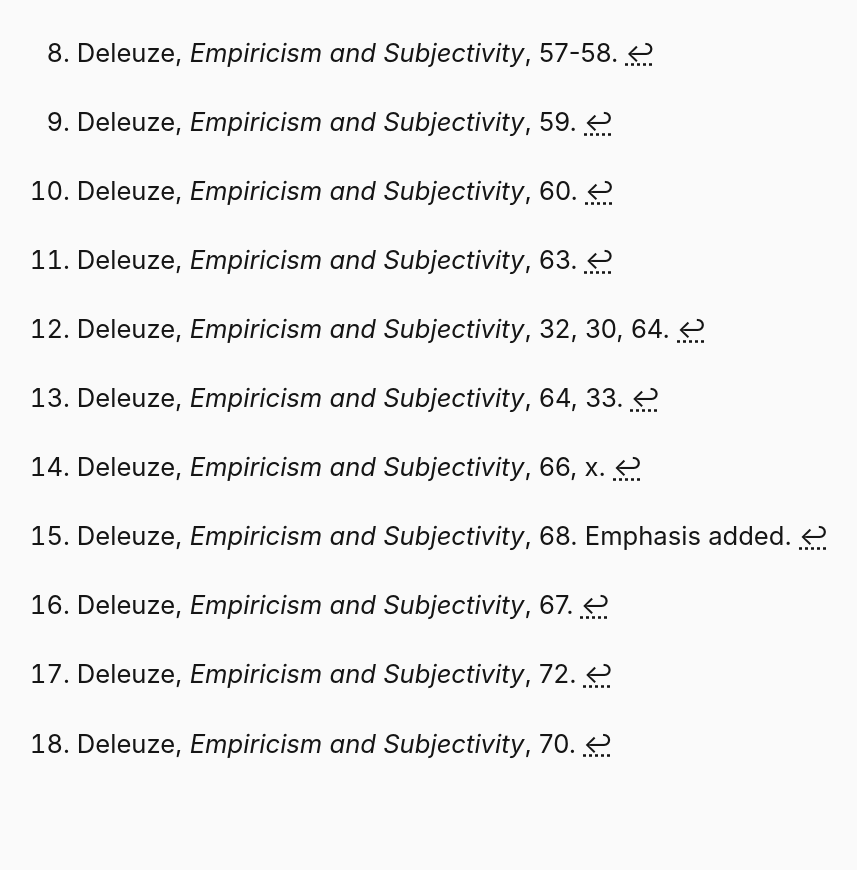
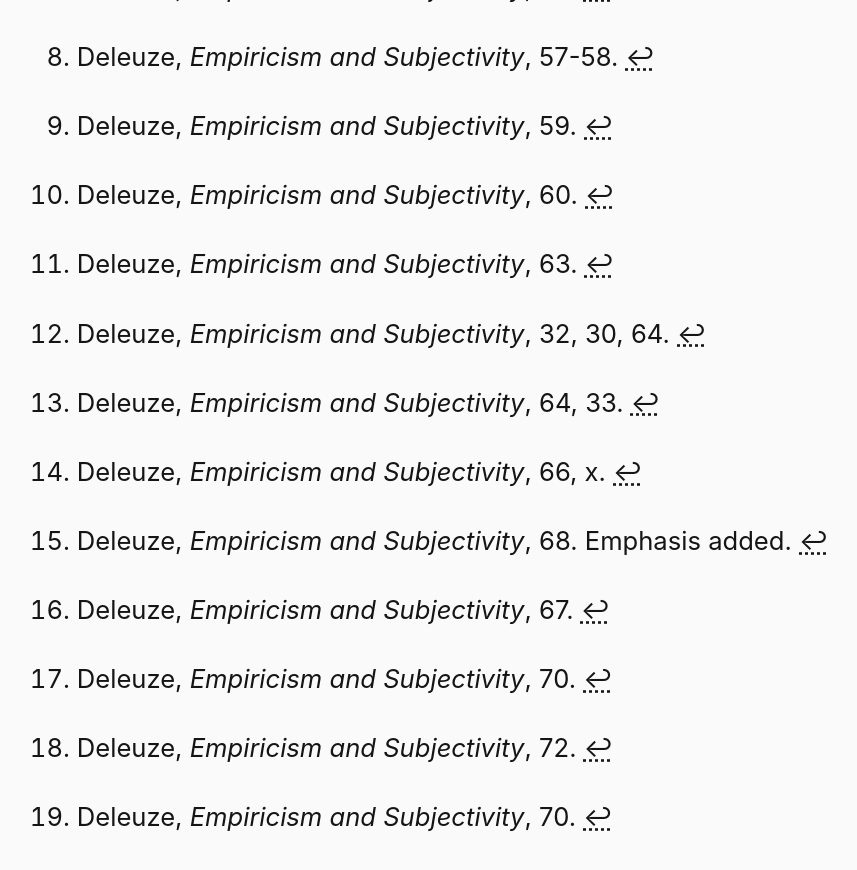
Before and after one commit to steinea/ca, a Jekyll site: the page built from _posts/2023-09-16-determined-figures.md, in a window 1280 px wide and 900 px high, scrolled down 3742 px. Shown: the top 870 px of the window, without its empty margins (40-897 px from the left). Built offline with Jekyll 4.4.1, drawn with Linux system fonts in a browser that asks for light colours; before the commit the page ends 4569 px from its top, so only the background shows below that.

Commit message:
Add missing footnote

```diff
--- a/_posts/2023-09-16-determined-figures.md
+++ b/_posts/2023-09-16-determined-figures.md
@@ -38,5 +38,6 @@ No, what we must instead attend to is the "very unphilosophical species of proba
 [^14]: Deleuze, *Empiricism and Subjectivity*, 66, x.
 [^15]: Deleuze, *Empiricism and Subjectivity*, 68. Emphasis added.
 [^16]: Deleuze, *Empiricism and Subjectivity*, 67.
-[^17]: Deleuze, *Empiricism and Subjectivity*, 72.
-[^18]: Deleuze, *Empiricism and Subjectivity*, 70.
+[^17]: Deleuze, *Empiricism and Subjectivity*, 70.
+[^18]: Deleuze, *Empiricism and Subjectivity*, 72.
+[^19]: Deleuze, *Empiricism and Subjectivity*, 70.
```
Also changed, not shown: other parts of _posts/2023-09-16-determined-figures.md (+2 -2 lines).
